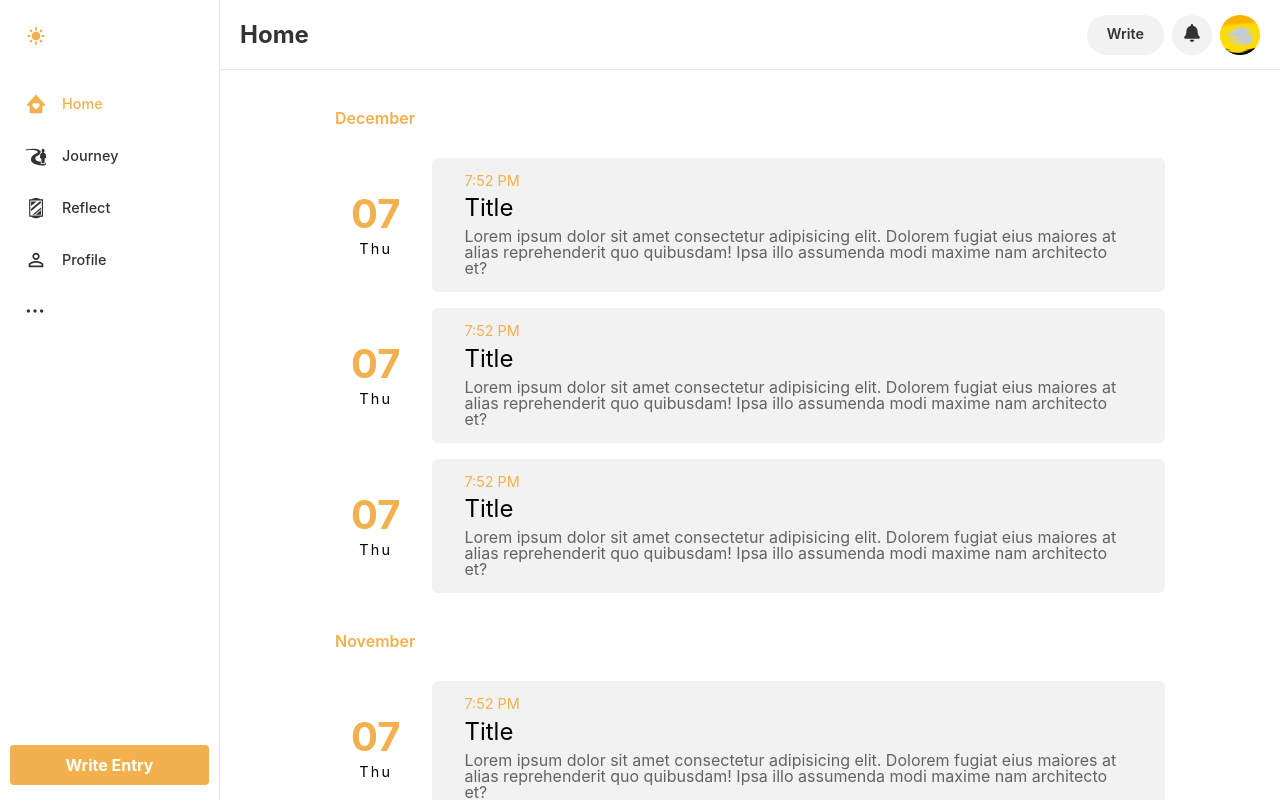
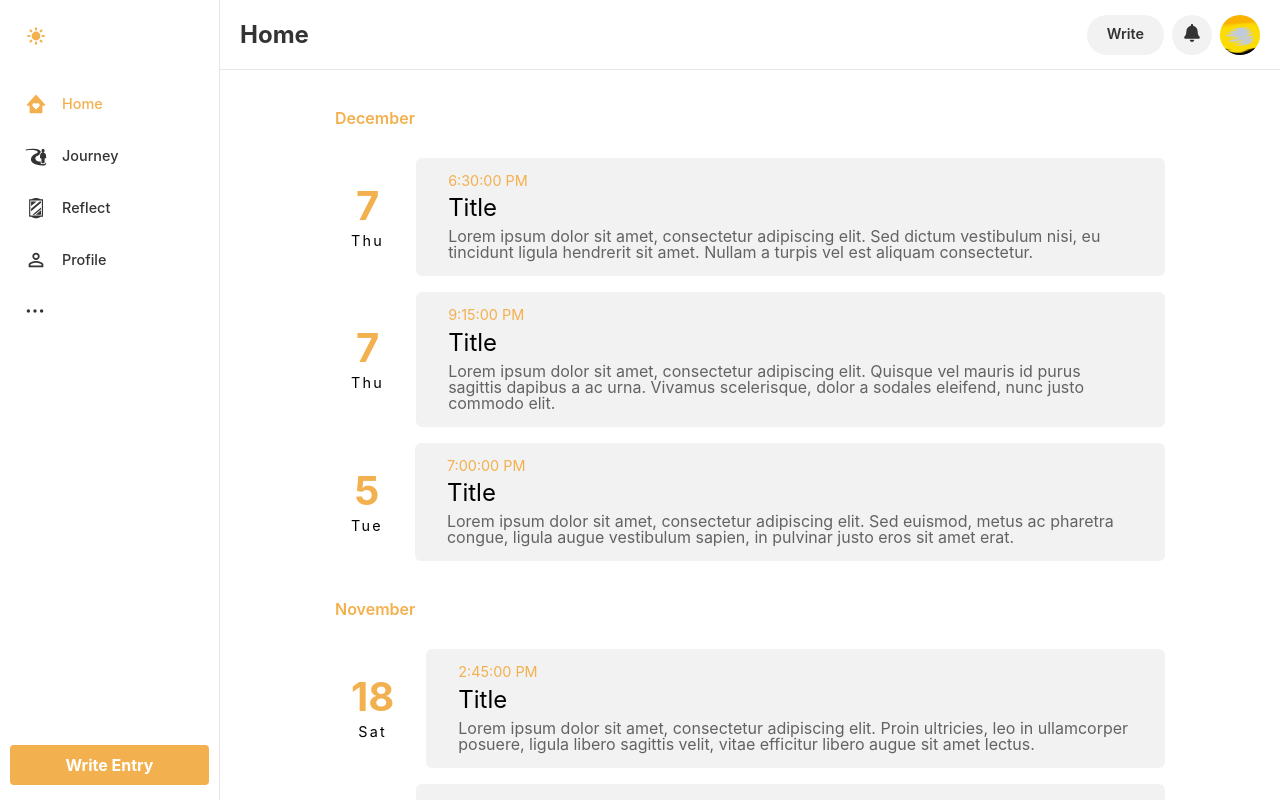
Before and after one commit to EstefanHu/helios, a Next.js app: page /home in a window 1280 px wide. Built offline with nearby package versions, Linux system fonts and the light colour scheme.

Commit message:
dynamic entry list items

```diff
--- a/src/app/(app)/home/EntryListItem.jsx
+++ b/src/app/(app)/home/EntryListItem.jsx
@@ -1,21 +1,20 @@
 'use client';
 import styles from './home.module.scss';
 
-export default function EntryListItem() {
+export default function EntryListItem({ entry }) {
   return (
     <div className={styles.entryDayWrapper}>
       <div className={styles.dateBox}>
-        <p className={styles.dateBoxNumber}>07</p>
-        <p className={styles.dateBoxWeekday}>Thu</p>
+        <p className={styles.dateBoxNumber}>{entry.creationDateTime.toLocaleString('default', { day: 'numeric' })}</p>
+        <p className={styles.dateBoxWeekday}>
+          {entry.creationDateTime.toLocaleString('default', { weekday: 'short' })}
+        </p>
       </div>
       <div className={styles.entryDayList}>
         <div className={styles.entryListItem}>
-          <p className={styles.entryListItemTime}>7:52 PM</p>
-          <h2 className={styles.entryListItemTitle}>Title</h2>
-          <p className={styles.entryListItemBody}>
-            Lorem ipsum dolor sit amet consectetur adipisicing elit. Dolorem fugiat eius maiores at alias reprehenderit
-            quo quibusdam! Ipsa illo assumenda modi maxime nam architecto et?
-          </p>
+          <p className={styles.entryListItemTime}>{entry.creationDateTime.toLocaleTimeString('en-US')}</p>
+          <h2 className={styles.entryListItemTitle}>{entry.title}</h2>
+          <p className={styles.entryListItemBody}>{entry.body}</p>
         </div>
       </div>
     </div>
--- a/src/app/(app)/home/page.jsx
+++ b/src/app/(app)/home/page.jsx
@@ -53,14 +53,18 @@ export default function Home() {
   return (
     <div>
       <div className={styles.entryListContainer}>
-        {entryMonths.map((month) => (
-          <EntryMonthWrapper key={month} month={month}>
-            <EntryListItem />
-            <EntryListItem />
-
-            <EntryListItem />
-          </EntryMonthWrapper>
-        ))}
+        {entryMonths.map((month) => {
+          const filteredEntriesByMonth = mockEntries.filter(
+            (entry) => entry.creationDateTime.toLocaleString('default', { month: 'long' }) === month
+          );
+          return (
+            <EntryMonthWrapper key={month} month={month}>
+              {filteredEntriesByMonth.map((entry) => (
+                <EntryListItem key={entry.id} entry={entry} />
+              ))}
+            </EntryMonthWrapper>
+          );
+        })}
       </div>
     </div>
   );
```
